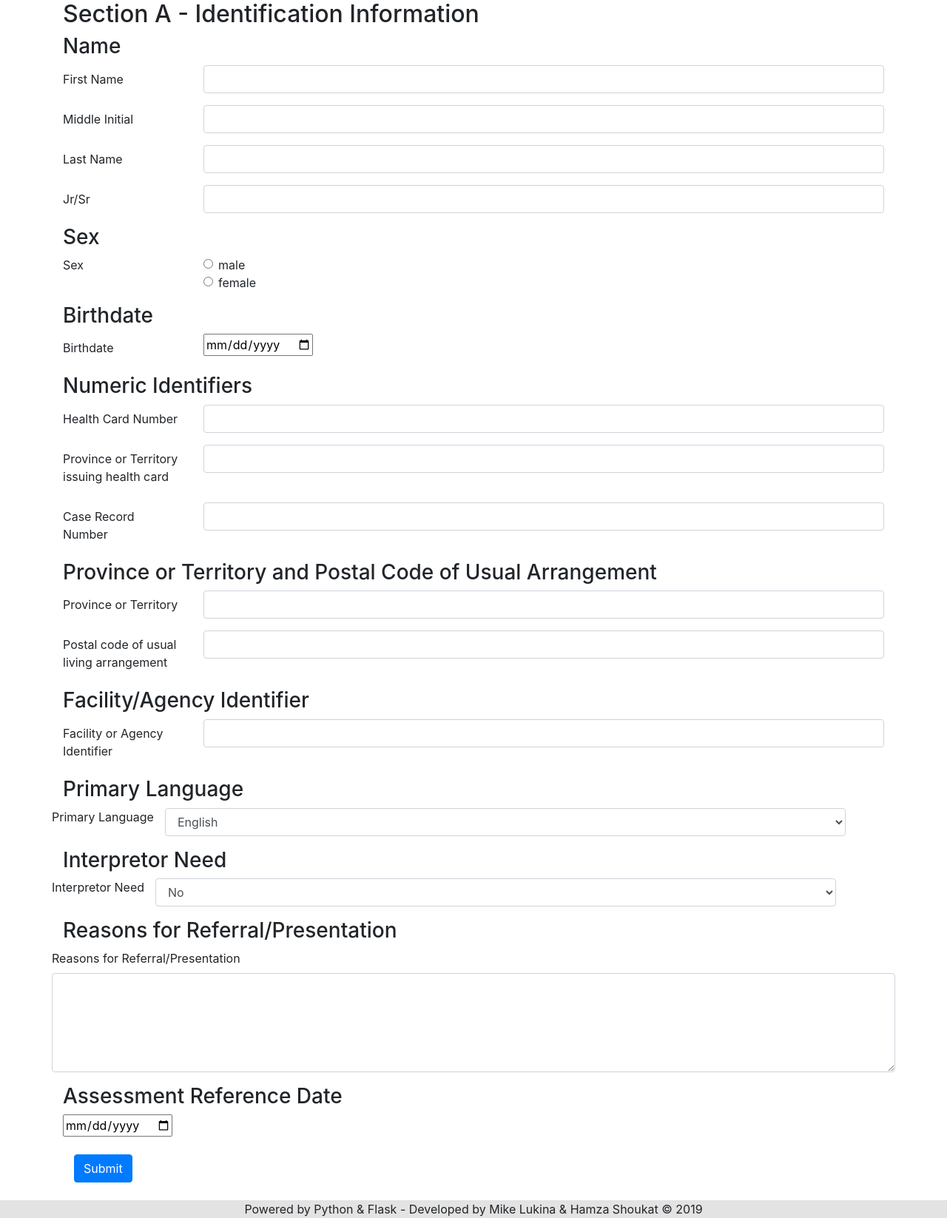
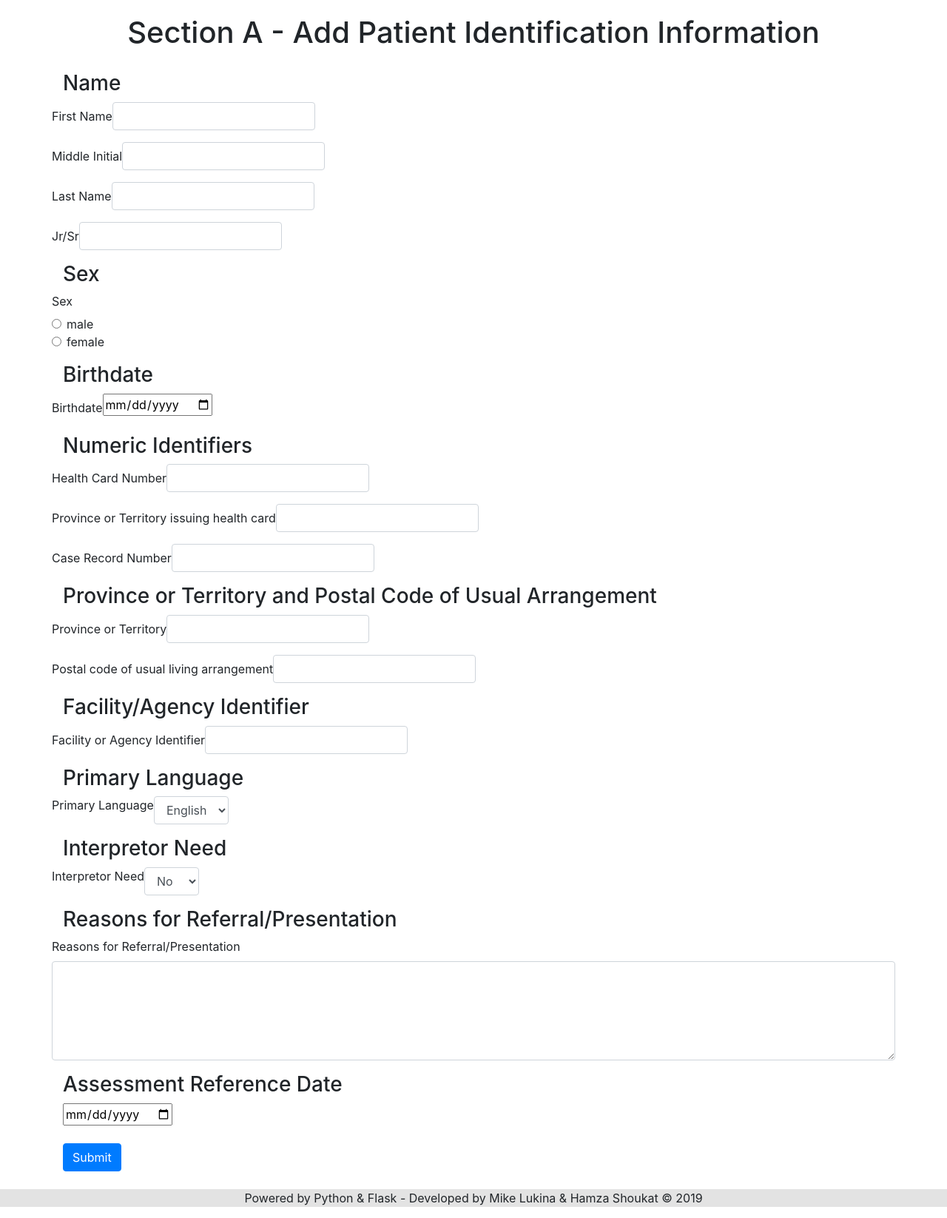
Before and after one commit to hshoukat97/Hamza-Shoukat, a Python web app: template templates/identification_information.html in a window 1280 px wide. Shown: the part 66-1712 px from the top of the page at 74% size. Run offline with Jinja, Linux system fonts and the light colour scheme; the template is opened without the code that fills it, so the values that code supplies are empty; some libraries are stand-ins or nearby versions.

Commit message:
Styling and format changes, start of authentication

```diff
--- a/static/css/main.css
+++ b/static/css/main.css
@@ -8,9 +8,10 @@ html, body {
 
 /* Main Body */
 
-.top-header .form-section-header {
+.top-header {
   text-align: center;
-  color: #323237;
+  padding-top: 20px;
+  padding-bottom: 20px;
 }
 
 .main-content {
--- a/templates/dashboard.html
+++ b/templates/dashboard.html
@@ -1,7 +1,7 @@
 {% extends "layout.html" %}
 {% block mainContent %}
 
-  <h1 class=top-header>Home Page</h1>
+  <h1 class="top-header">Dashboard</h1>
     <h2>Top 5 Most Recent Screener Results</h2>
     <table class="table table-striped">
       <thead>
--- a/templates/identification_information.html
+++ b/templates/identification_information.html
@@ -1,40 +1,42 @@
 {% extends "layout.html" %}
 {% block mainContent %}
 
-<h2 class="form-section-header">Section A - Identification Information</h2>
+<div class="top-header">
+  <h1>Section A - Add Patient Identification Information</h1>
+</div>
 
 <form action="/team4/identification_information" method="post"
   enctype="application/x-www-form-urlencoded">
   <h3>Name</h3>
   <div class="form-group row">
-    <label for="first-name" class="col-sm-2 col-form-label">First Name</label>
-    <div class="col-sm-10">
+    <label for="first-name" class="col-xs-2 col-form-label">First Name</label>
+    <div class="col-xs-10">
       <input type="text" class="form-control" id="first-name" name="first_name" required>
     </div>
   </div>
   <div class="form-group row">
-    <label for="middle-initial" class="col-sm-2 col-form-label">Middle Initial</label>
-    <div class="col-sm-10">
+    <label for="middle-initial" class="col-xs-2 col-form-label">Middle Initial</label>
+    <div class="col-xs-10">
       <input type="text" class="form-control" id="middle-initial" name="middle_initial">
     </div>
   </div>
   <div class="form-group row">
-    <label for="last-name" class="col-sm-2 col-form-label">Last Name</label>
-    <div class="col-sm-10">
+    <label for="last-name" class="col-xs-2 col-form-label">Last Name</label>
+    <div class="col-xs-10">
       <input type="text" class="form-control" id="last-name" name="last_name" required>
     </div>
   </div>
   <div class="form-group row">
-    <label for="jr-sr" class="col-sm-2 col-form-label">Jr/Sr</label>
-    <div class="col-sm-10">
+    <label for="jr-sr" class="col-xs-2 col-form-label">Jr/Sr</label>
+    <div class="col-xs-10">
       <input type="text" class="form-control" id="jr-sr" name="jr_sr">
     </div>
   </div>
   <h3>Sex</h3>
   <fieldset class="form-group">
     <div class="row">
-      <legend class="col-form-label col-sm-2 pt-0">Sex</legend>
-      <div class="col-sm-10">
+      <legend class="col-form-label col-xs-2 pt-0">Sex</legend>
+      <div class="col-xs-10">
         <div class="form-check">
           <input class="form-check-input" type="radio" name="male" id="male" value="male">
           <label class="form-check-label" for="male">
@@ -52,54 +54,54 @@
   </fieldset>
   <h3>Birthdate</h3>
   <div class="form-group row">
-    <label for="birthdate" class="col-sm-2 col-form-label">Birthdate</label>
-    <div class="col-sm-10">
+    <label for="birthdate" class="col-xs-2 col-form-label">Birthdate</label>
+    <div class="col-xs-10">
       <input class="datepicker" type="date">
     </div>
   </div>
   <h3 class="form-header">Numeric Identifiers</h3>
   <div class="form-group row">
-    <label for="health-card-number" class="col-sm-2 col-form-label">Health Card Number</label>
-    <div class="col-sm-10">
+    <label for="health-card-number" class="col-xs-2 col-form-label">Health Card Number</label>
+    <div class="col-xs-10">
       <input type="text" class="form-control" id="health-card-number" name="health-card-number">
     </div>
   </div>
   <div class="form-group row">
-    <label for="place-issued" class="col-sm-2 col-form-label">Province or Territory issuing health card</label>
-    <div class="col-sm-10">
+    <label for="place-issued" class="col-xs-2 col-form-label">Province or Territory issuing health card</label>
+    <div class="col-xs-10">
       <input type="text" class="form-control" id="place-issued" name="place-issued">
     </div>
   </div>
   <div class="form-group row">
-    <label for="place-issued" class="col-sm-2 col-form-label">Case Record Number</label>
-    <div class="col-sm-10">
+    <label for="place-issued" class="col-xs-2 col-form-label">Case Record Number</label>
+    <div class="col-xs-10">
       <input type="text" class="form-control" id="case-record-number" name="case-record-number">
     </div>
   </div>
   <h3 class="form-header">Province or Territory and Postal Code of Usual Arrangement</h3>
   <div class="form-group row">
-    <label for="province-or-territory" class="col-sm-2 col-form-label">Province or Territory</label>
-    <div class="col-sm-10">
+    <label for="province-or-territory" class="col-xs-2 col-form-label">Province or Territory</label>
+    <div class="col-xs-10">
       <input type="text" class="form-control" id="province-or-territory" name="province-or-territory">
     </div>
   </div>
   <div class="form-group row">
-    <label for="postal-code" class="col-sm-2 col-form-label">Postal code of usual living arrangement</label>
-    <div class="col-sm-10">
+    <label for="postal-code" class="col-xs-2 col-form-label">Postal code of usual living arrangement</label>
+    <div class="col-xs-10">
       <input type="text" class="form-control" id="postal-code" name="postal-code">
     </div>
   </div>
   <h3 class="form-header">Facility/Agency Identifier</h3>
   <div class="form-group row">
-    <label for="facility-identifier" class="col-sm-2 col-form-label">Facility or Agency Identifier</label>
-    <div class="col-sm-10">
+    <label for="facility-identifier" class="col-xs-2 col-form-label">Facility or Agency Identifier</label>
+    <div class="col-xs-10">
       <input type="text" class="form-control" id="facility-identifier" name="facility-identifier">
     </div>
   </div>
   <h3 class="form-header">Primary Language</h3>
   <div class="form-group row">
       <label for="primary-language">Primary Language</label>
-      <div class="col-sm-10">
+      <div class="col-xs-10">
       <select id="primary-language" name="primary_language" class="form-control">
         <option value="eng" selected>English</option>
         <option value="fre">French</option>
@@ -109,7 +111,7 @@
     <h3 class="form-header">Interpretor Need</h3>
     <div class="form-group row">
         <label for="interpretor-need">Interpretor Need</label>
-        <div class="col-sm-10">
+        <div class="col-xs-10">
         <select id="interpretor-need" class="form-control">
           <option value=0 selected>No</option>
           <option value=1>Yes</option>
@@ -123,7 +125,7 @@
         </div>
         <h3 class="form-header">Assessment Reference Date</h3>
         <input id="date" type="date">
-      <div class="col-sm-10">
+      <div class="col-xs-10">
         <br />
           <button type="submit" class="btn btn-primary">Submit</button>
         </div>
--- a/templates/index.html
+++ b/templates/index.html
@@ -2,7 +2,7 @@
 {% block mainContent %}
 
 <div>
-  <h1 class=top-header>Home Page</h1>
+  <h1 class="top-header">Primary Care Screener Application</h1>
   <div class="main-content">
     <h2>Welcome to interRAI's Preliminary Screener</h2>
     <p>The interRAI Preliminary Screener was created to provide information to support the intake
```
Also changed, not shown: app.py (+11 -3 lines), static/js/aua-algorithm.js (+28 -30 lines), templates/screener_instance.html (+16 -13 lines), README.md, 2 other files.
